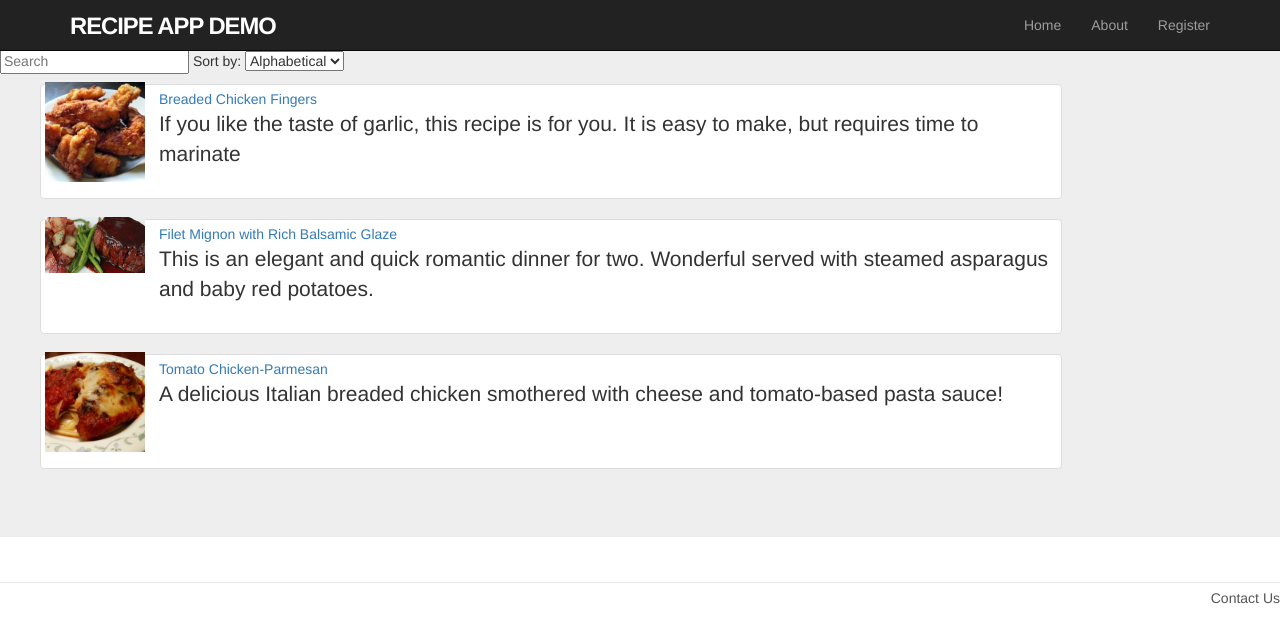
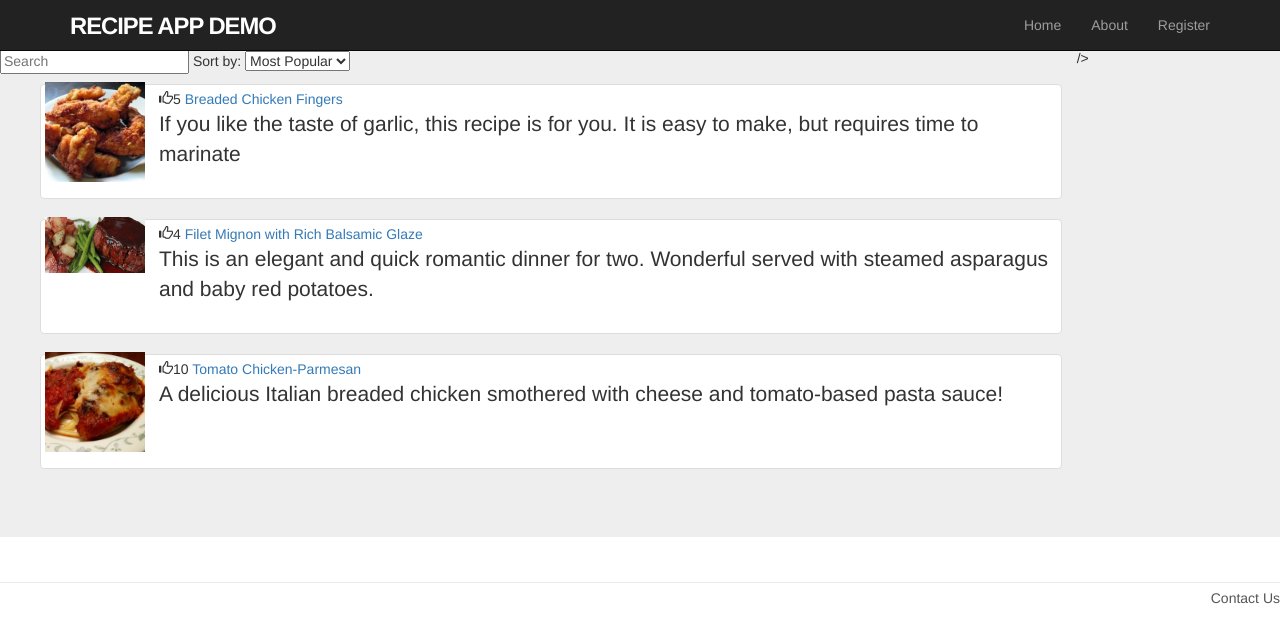
Before and after one commit to padraigoneill1/ewd-assignment-1, a React (Create React App) app in the folder recipes-app/: page / in a window 1280 px wide. Shown: the top 642 px of the page. Built offline with nearby package versions, Linux system fonts and the light colour scheme.

Commit message:
Added upvoting and listing by Most Populular is WIP

```diff
--- a/recipes-app/src/App.js
+++ b/recipes-app/src/App.js
@@ -1,7 +1,8 @@
 import React , { Component } from 'react';
-import Recipes from  './Data';
+// import Recipes from  './Data';
 import RecipeList from './components/recipeList'
 import SelectControls  from './components/selectControls' ;
+import api from './dataStore/stubAPI';
 import _ from 'lodash';
 
 class App extends Component {
@@ -11,19 +12,32 @@ class App extends Component {
             this.setState( { search: value } ) :
             this.setState( { sort: value } ) ;
     };
+    incrementUpvote = (id) => {
+        api.upvote(id) ;
+        console.log('TEST UPVOTE')
+        this.setState({});
+    };
 
     render() {
-        let list = Recipes.filter(
+        // let list = Recipes.filter(
+        //     (r) =>
+        //     r.name.toLowerCase().search(this.state.search.toLowerCase()) !== -1
+        // );
+
+        let recipes = _.sortBy(api.getAll()).filter(
             (r) =>
             r.name.toLowerCase().search(this.state.search.toLowerCase()) !== -1
         );
-        let filteredList = _.sortBy(list, this.state.sort) ;
+
+        let filteredList = _.sortBy(recipes, this.state.sort,(recipe) => - recipe.upvotes) ;
         return (
             <div className="row">
                 <SelectControls onUserInput={this.handleChange }
                     filterText={this.state.search}
                     sort={this.state.sort} />
-                <RecipeList recipes={filteredList} />
+                <RecipeList recipes={filteredList}
+                     upvoteHandler={this.incrementUpvote} />
+                 />
             </div>
         );
     }
--- a/recipes-app/src/Data.js
+++ b/recipes-app/src/Data.js
@@ -2,7 +2,6 @@
 let Allrecipes = [
     {
         'age': 0,
-        'carrier': '',
         'id': 'tomato-chicken-parmesan',
         'imageUrl': 'img/recipes/tomato-chicken-parmesan.0.jpg',
         'name': 'Tomato Chicken-Parmesan',
@@ -10,7 +9,6 @@ let Allrecipes = [
     },
     {
         'age': 1,
-        'carrier': '',
         'id': 'filet-mignon-with-rich-balsamic-glaze',
         'imageUrl': 'img/recipes/filet-mignon-with-rich-balsamic-glaze.0.jpg',
         'name': 'Filet Mignon with Rich Balsamic Glaze',
@@ -18,7 +16,6 @@ let Allrecipes = [
     },
     {
         'age': 2,
-        'carrier': '',
         'id': 'breaded-chicken-fingers',
         'imageUrl': 'img/recipes/breaded-chicken-fingers.0.jpg',
         'name': 'Breaded Chicken Fingers',
--- a/recipes-app/src/components/recipe/index.js
+++ b/recipes-app/src/components/recipe/index.js
@@ -1,20 +1,37 @@
-import React from 'react';
+import React , { Component } from 'react';
   import './recipe.css';
   import { Link } from 'react-router-dom';
+  import api from '../../dataStore/stubAPI';
 
-  const Recipe = ( props ) => {
-          const { id, imageUrl, name, snippet } = props.recipe
-          const fullImageURL = `recipeDetails/${imageUrl}`
-          const path = `/recipes/${id}`
+
+  export default class Recipe extends Component {
+    handleVote = () =>  this.props.upvoteHandler(this.props.recipe.id);
+
+    // constructor(){
+    //
+    //        let { id, imageUrl, name, snippet } = props.recipe
+    //         const fullImageURL = `recipeDetails/${imageUrl}`
+    //        let    path = `/recipes/${id}`
+    //         let upvotes = props.recipe.upvotes
+    // }
+
+          render(){
+
           return (
               <li className="thumbnail recipe_item">
-                  <Link to={path} className="thumb">
-                      <img src={fullImageURL} alt={name} />
+                  <Link to={`/recipes/${this.props.recipe.id}`} className="thumb">
+                      <img src={`recipeDetails/${this.props.recipe.imageUrl}`} alt={this.props.recipe.name} />
                   </Link>
-                  <Link to={path}> {name}</Link>
-                  <p>{snippet}</p>
+                   <span className="glyphicon glyphicon-thumbs-up ptr" onClick={this.handleVote}/>
+                {this.props.recipe.upvotes}
+
+
+                  <Link to={`/recipes/${this.props.recipe.id}`}> {this.props.recipe.name}</Link>
+
+                  <p>{this.props.recipe.snippet}</p>
               </li>
+
           ) ;
   }
 
-  export default Recipe
+  }
--- a/recipes-app/src/components/recipeList/index.js
+++ b/recipes-app/src/components/recipeList/index.js
@@ -2,14 +2,18 @@ import React, { Component } from 'react';
 import Recipe from '../recipe'
 import './recipeList.css'
 
-const RecipeList = (
-  {
-    recipes,
-  },
-) => {
-  let displayedRecipes =  recipes.map(
+
+export default class RecipeList extends Component {
+// const RecipeList = (
+//   {
+//     recipes,
+//   },
+// ) => {
+
+  render() {
+  let displayedRecipes =  this.props.recipes.map(
       (recipe) => <Recipe key={recipe.id} recipe={recipe }
-      //  upvoteHandler={this.props.upvoteHandler}
+        upvoteHandler={this.props.upvoteHandler}
         />
    ) ;
   return (
@@ -19,6 +23,7 @@ const RecipeList = (
       </ul>
     </div>
   ) ;
-};
+  }
 
-export default RecipeList
+
+}
--- a/recipes-app/src/components/selectControls/index.js
+++ b/recipes-app/src/components/selectControls/index.js
@@ -21,8 +21,10 @@ import React, { Component } from 'react';
                 <span> Sort by: </span>
                 <select id="sort" value={this.props.order }
                     onChange={this.handleSortChange} >
+                    <option value="upvotes">Most Popular</option>
                     <option value="name">Alphabetical</option>
                     <option value="age">Newest</option>
+
                 </select>
             </div>
         );
--- /dev/null
+++ b/recipes-app/src/dataStore/stubAPI.js
@@ -0,0 +1,95 @@
+import _ from 'lodash';
+
+class StubAPI {
+    constructor() {
+        this.recipes = [
+            {
+                age: 0,
+                id: 'tomato-chicken-parmesan',
+                imageUrl: 'img/recipes/tomato-chicken-parmesan.0.jpg',
+                name: 'Tomato Chicken-Parmesan',
+                snippet: 'A delicious Italian breaded chicken smothered with cheese and tomato-based pasta sauce!',
+                upvotes : 10
+            },
+            {
+                age: 1,
+                id: 'filet-mignon-with-rich-balsamic-glaze',
+                imageUrl: 'img/recipes/filet-mignon-with-rich-balsamic-glaze.0.jpg',
+                name: 'Filet Mignon with Rich Balsamic Glaze',
+                snippet: 'This is an elegant and quick romantic dinner for two. Wonderful served with steamed asparagus and baby red potatoes.',
+                upvotes : 4
+            },
+            {
+                age: 2,
+                id: 'breaded-chicken-fingers',
+                imageUrl: 'img/recipes/breaded-chicken-fingers.0.jpg',
+                name: 'Breaded Chicken Fingers',
+                snippet: 'If you like the taste of garlic, this recipe is for you. It is easy to make, but requires time to marinate',
+                upvotes : 5
+            }
+        ] ;
+    }
+
+    getAll() {
+        return this.recipes ;
+    }
+
+    add(title, link) {
+        let id = 1 ;
+        let last = _.last(this.recipes) ;
+        if (last) {
+            id = last.id + 1 ;
+        }
+        let len = this.recipes.length ;
+        let newLen = this.recipes.push({
+            id, title, link,
+            username: '',
+            comments: [],
+            upvotes: 0 }) ;
+        return newLen > len ;
+    }
+
+    upvote(id) {
+        let index = _.findIndex(this.recipes,
+            (recipe) => recipe.id === id
+        );
+        if (index !== -1) {
+            this.recipes[index].upvotes += 1 ;
+            return true ;
+        }
+        return false ;
+    }
+
+    getRecipe(id) {
+        let index = _.findIndex(this.recipes,
+            (recipe) => recipe.id === id
+        )
+        let result = index !== -1 ?
+            this.recipes[index] :
+            null ;
+        return result;
+    }
+
+    addComment(recipeId,c,n) {
+        let recipe = this.getRecipe(recipeId ) ;
+        let id = 1 ;
+        let last = _.last(recipe.comments) ;
+        if (last) {
+            id = last.id + 1 ;
+        }
+        recipe.comments.push({ 'id': id,
+            comment: c , author: n, upvotes: 0 } ) ;
+    }
+
+    upvoteComment(recipeId,commentId) {
+        let recipe = this.getRecipe(recipeId ) ;
+        let index = _.findIndex(recipe.comments,
+            (c) => c.id === commentId
+        );
+        if (index !== -1) {
+            recipe.comments[index].upvotes += 1 ;
+        }
+    }
+}
+
+export default (new StubAPI() );
```
